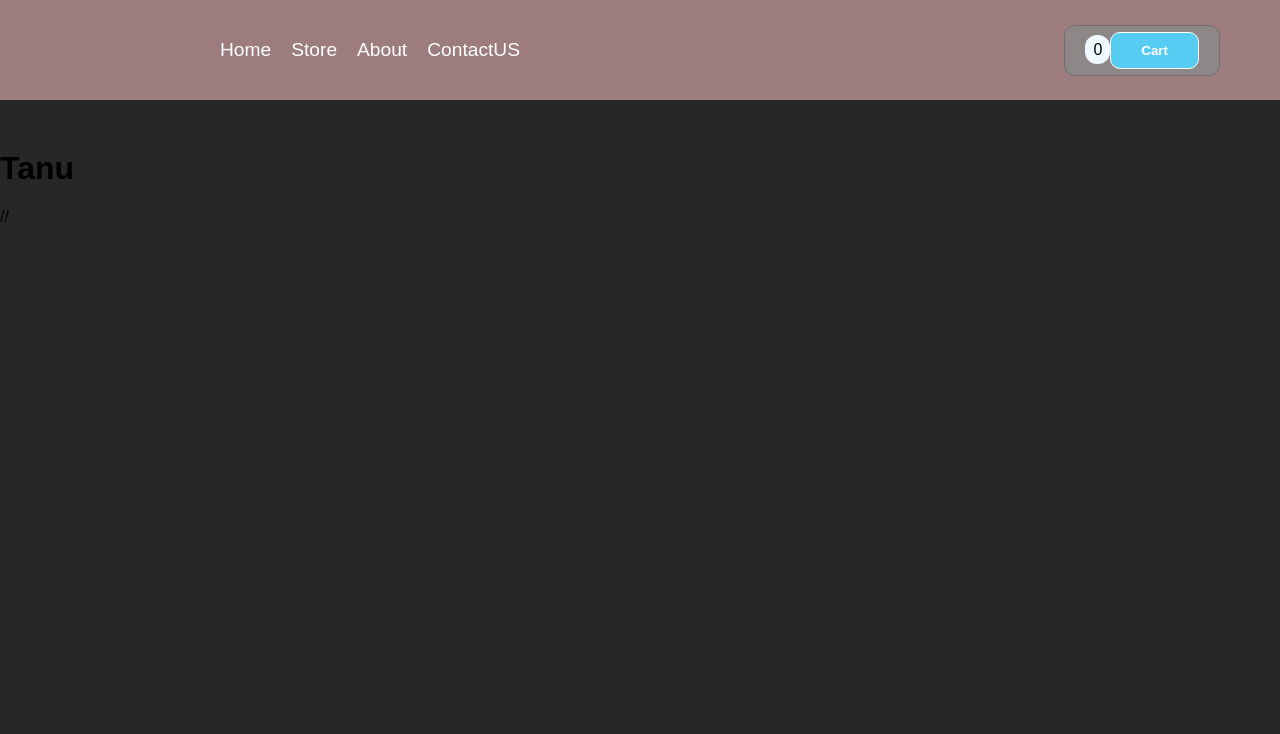
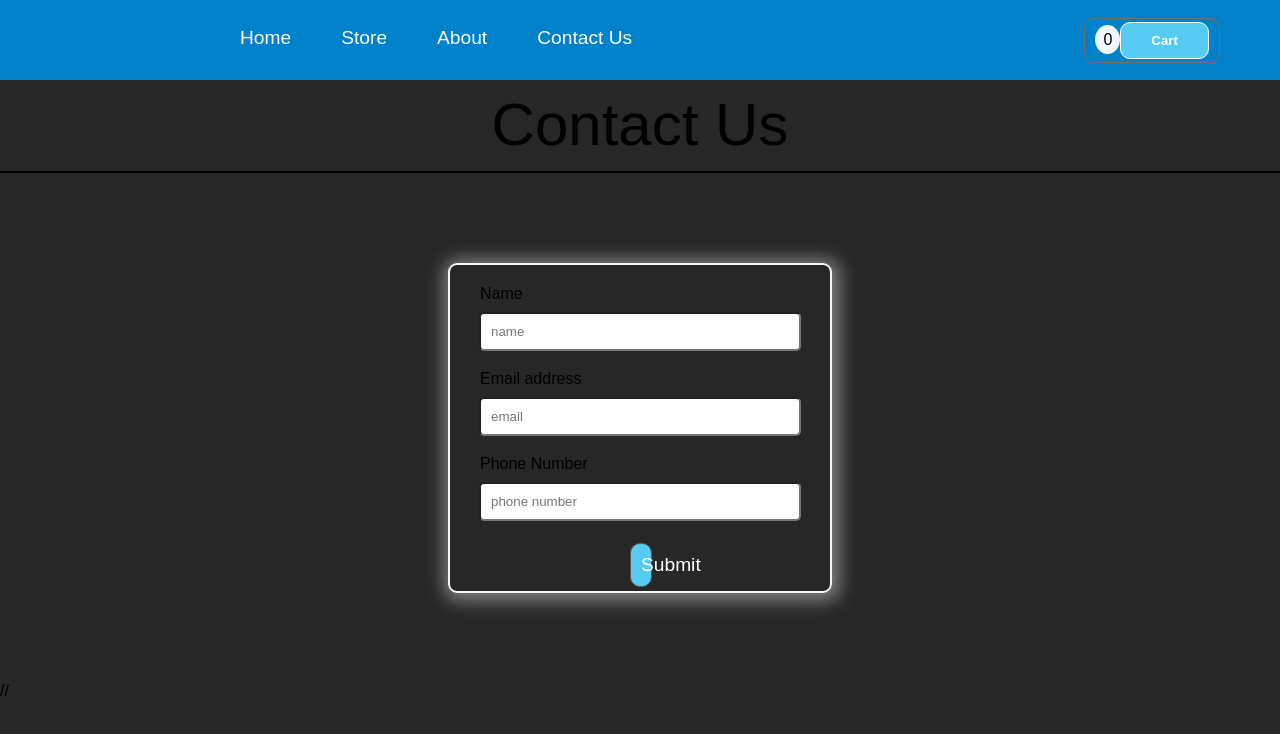
Before and after one commit to tanukeshari/API-manages, a React (Create React App) app: page /contact in a window 1280 px wide. Shown: the top 734 px of the page. Built offline with nearby package versions, Linux system fonts and the light colour scheme.

Commit message:
Adding Contact US Page via REACT ROUTER

```diff
--- a/src/components/Layout/Header.js
+++ b/src/components/Layout/Header.js
@@ -1,5 +1,5 @@
 import React, { useContext, useState } from "react";
-import { Outlet ,Link } from 'react-router-dom';
+import { Outlet , NavLink } from 'react-router-dom';
 
 import Cart from "../cart/cart";
 import classes from './Header.module.css';
@@ -18,10 +18,10 @@ const Header = () => {
             <div className={classes.container}>
                 <div>
                 <ul className={classes.flex}>
-                    <li><Link to="/">Home</Link></li>
-                    <li><Link to="/products">Store</Link></li>
-                    <li><Link to='/about'>About</Link></li>
-                    <li><Link to='/contact'>ContactUS</Link></li>
+                    <li><NavLink to="/">Home</NavLink></li>
+                    <li><NavLink to="/products">Store</NavLink></li>
+                    <li><NavLink to='/about'>About</NavLink></li>
+                    <li><NavLink to='/contact'>Contact Us</NavLink></li>
                 </ul>
                 </div>
                 <div className={classes.cartsection}>
--- a/src/components/Layout/Header.module.css
+++ b/src/components/Layout/Header.module.css
@@ -1,11 +1,10 @@
 .header {
     display: flex;
-    width: 100%;
-    background-color: rgb(156, 124, 124);
+    height: 80px;
+    background-color: #0081c9;
     align-items: center;
-    /* position: fixed; */
-    margin-bottom: 50px;
     position: relative;
+    margin-bottom: 10px;
 }
 
 .container {
@@ -25,8 +24,10 @@
 }
 
 .flex li {
-    margin-left: 20px;
+    margin-left: 30px;
     list-style: none;
+    padding: 5px 10px 10px;
+    border-radius: 10px;
 }
 .flex li a {
     text-decoration: none;
@@ -35,8 +36,18 @@
     transition: 0.6 sec;
 }
 
-.flex li a:hover, .cart:hover {
+.flex li:hover{
+    border-bottom: 1px solid black;
+    box-shadow: 2px 2px 3px black;
+    border-radius: 10px;
+    color: black;
+}
+.cart:hover {
     color: rgb(40, 54, 54);
+}
+.cartsection:hover {
+    background-color: #02a6ff;
+    /* padding: 12px 15px; */
 }
 
 .cart {
@@ -53,29 +64,27 @@
 
 .toggle {
     position: absolute;
-    border: 1px solid black;
+    border: 1px solid gray;
     background-color: aliceblue;
-    border-radius: 13px;
-    /* opacity: .2; */
+    border-radius: 1px;
     top: 100%;
     right: 4%;
     height: 600px;
     width: 800px;
-    /* display: none; */
-    overflow: scroll;
+    overflow-y: scroll;
 }
 
 .cartsection {
     border: 1px solid rgb(114, 111, 111);
-    padding-left: 20px;
-    padding-right: 20px;
+    padding-left: 10px;
+    padding-right: 10px;
     border-radius: 11px;
-    padding-block: 6px;
-    background-color:  rgb(141, 135, 135);
+    padding-block: 3px;
+    background-color: #0081c9;
 }
 
 .cartqty {
     padding: 6px 8px;
     background-color: aliceblue;
-    border-radius: 12px;
+    border-radius: 80%;
 }
--- a/src/components/Pages/ContactUS/ContactUs.js
+++ b/src/components/Pages/ContactUS/ContactUs.js
@@ -1,9 +1,66 @@
-import React from "react";
+import React, { useRef } from "react";
+import classes from "./ContactUs.module.css";
 
-const ContactUS = () => {
-    return (
-        <h1>Tanu</h1>
-    );
-}
+const ContactUs = () => {
+    const name = useRef('');
+    const email = useRef('');
+    const phoneNumber = useRef('');
 
-export default ContactUS;
+    const contactFormSubmitHandler = async (event) => {
+        event.preventDefault();
+
+        const userData = {
+            name: name.current.value,
+            email: email.current.value,
+            phoneNumber: phoneNumber.current.value,
+        };
+        // console.log('contactus',userData);
+        const response = await fetch('https://react-http-2e904-default-rtdb.firebaseio.com/userData/userData.json', {
+            method: 'POST',
+            body: JSON.stringify(userData),
+        });
+        const data =await response.json();
+        console.log(data);
+    }
+
+  return (
+    <React.Fragment>
+      <h1 className={classes.contactHeading}>Contact Us</h1>
+      <form onSubmit= {contactFormSubmitHandler} className={classes.contactform}>
+        <div className={classes.contactField}>
+          <label className={classes.contactLable}>Name</label>
+          <input
+            ref={name}
+            className={classes.contactInput}
+            type="text"
+            placeholder="name"
+            required
+          />
+        </div>
+        <div className={classes.contactField}>
+          <label className={classes.contactLable}>Email address</label>
+          <input
+            ref={email}
+            className={classes.contactInput}
+            type="email"
+            placeholder="email"
+            required
+          />
+        </div>
+        <div className={classes.contactField}>
+          <label className={classes.contactLable}>Phone Number</label>
+          <input
+            ref={phoneNumber}
+            className={classes.contactInput}
+            type="tel"
+            placeholder="phone number"
+            required
+          />
+        </div>
+        <button className={classes.contactSubmit}>Submit</button>
+      </form>
+    </React.Fragment>
+  );
+};
+
+export default ContactUs;
--- /dev/null
+++ b/src/components/Pages/ContactUS/ContactUs.module.css
@@ -0,0 +1,53 @@
+.contactHeading {
+    text-align: center;
+    border-bottom: 2px solid black;
+    padding-bottom: 12px;
+    margin-top: 0px;
+    font-size: 60px;
+    font-weight: 100;
+    /* box-shadow: 10px 7px 10px gray; */
+}
+
+.contactform {
+     display: flex;
+     flex-direction: column;
+     border: 2px solid rgb(250, 243, 243);
+     margin: 7% 35%;
+     padding: 20px;
+     height: 330px;
+     justify-content: space-around;
+     box-shadow: 2px 2px 17px 6px gray;
+     border-radius: 9px;
+}
+
+.contactField {
+    display: flex;
+    flex-direction: column;
+    margin-bottom: 10px;
+}
+
+.contactLable {
+    margin-left: 10px;
+}
+
+.contactInput {
+    padding: 10px;
+    border-radius: 5px;
+    margin: 9px;
+}
+
+.contactSubmit {
+    padding: 10px;
+    border-radius: 5px;
+    margin: 3px 160px 5px;
+    border: 1px solid rgb(99, 85, 85);
+    align-items: center;
+    color: #fff;
+    /* font-weight: 900; */
+    font-size: larger;
+    border-radius: 10px;
+    background-color: rgb(86,204,242);
+}
+.contactSubmit:hover {
+    background-color: rgb(12, 175, 230);
+}
```
